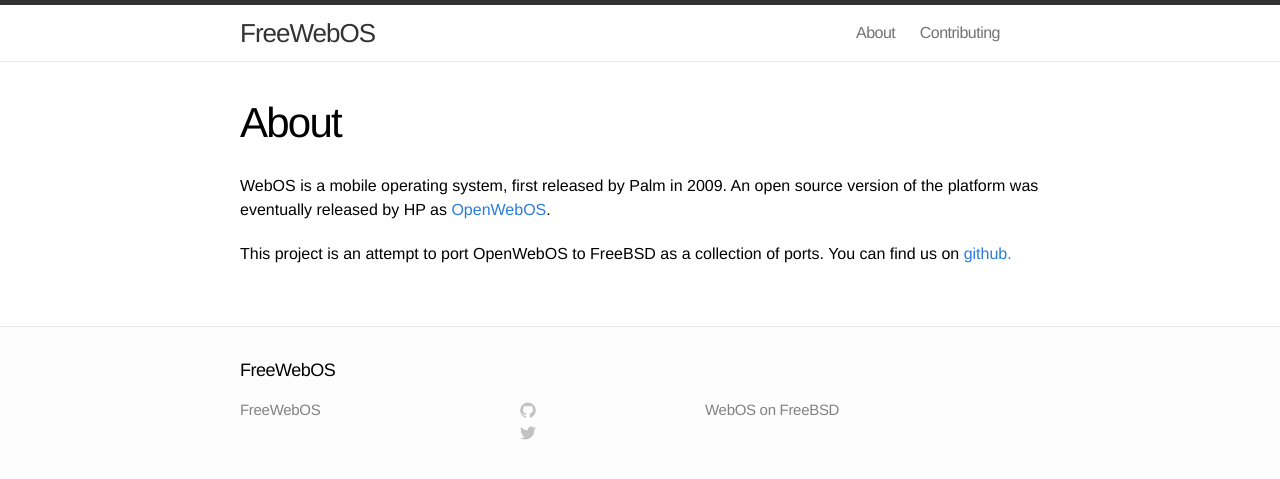
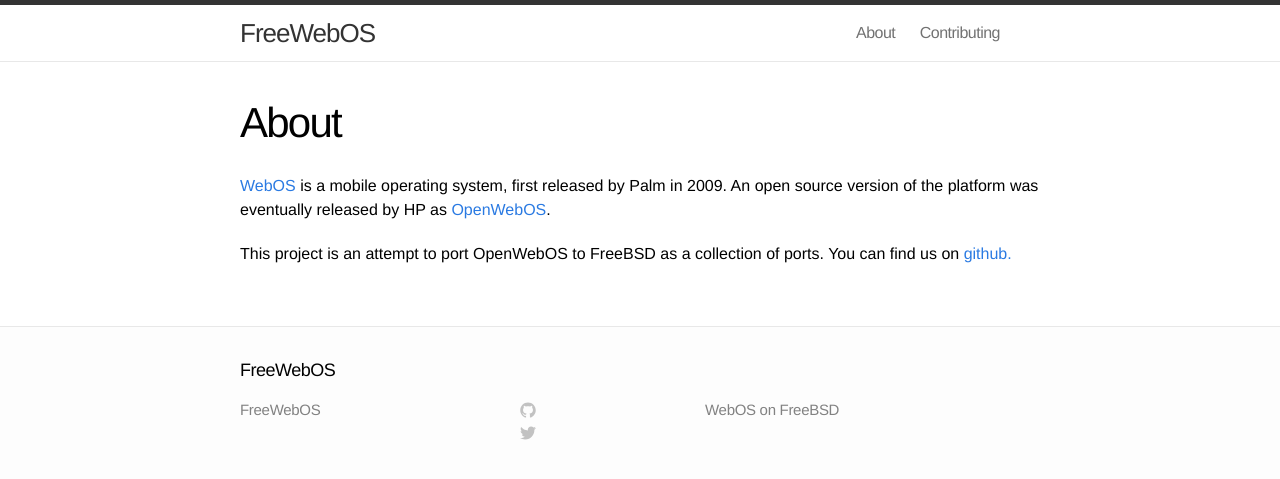
Before and after one commit to FreeWebOS/freewebos.github.io, a Jekyll site: the page built from about.md, in a window 1280 px wide. Shown: the top 479 px of the page. Built offline with Jekyll 4.4.1, drawn with Linux system fonts in a browser that asks for light colours; part of the change alters nothing that is shown.

```diff
--- a/about.md
+++ b/about.md
@@ -4,8 +4,8 @@ title: About
 permalink: /about/
 ---
 
-WebOS is a mobile operating system, first released by Palm in 2009. An open
-source version of the platform was eventually released by HP as
+[WebOS][wiki] is a mobile operating system, first released by Palm in 2009. An
+open source version of the platform was eventually released by HP as
 [OpenWebOS][owos].
 
 This project is an attempt to port OpenWebOS to FreeBSD as a collection of
@@ -13,3 +13,4 @@ ports. You can find us on [github.][gh]
 
 [gh]:       http://github.com/FreeWebOS
 [owos]:     http://www.openwebosproject.org/
+[wiki]:     http://en.wikipedia.org/wiki/WebOS
```
